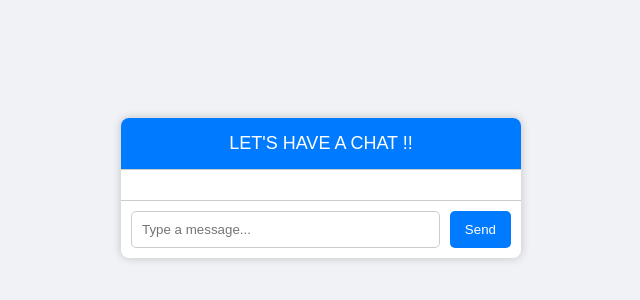
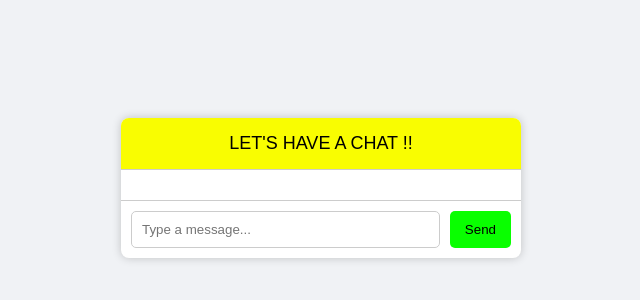
Before and after one commit to Tamanna-Sinha/Chat-Application, a plain HTML site: page index.html in a window 1280 px wide. Shown: the part 212-512 px from the top of the page, without its empty margins (319-959 px from the left). Drawn offline with Linux system fonts and the light colour scheme.

Commit message:
Update style.css

```diff
--- a/style.css
+++ b/style.css
@@ -19,8 +19,8 @@ body {
   }
 
   .chat-header {
-    background: #007bff;
-    color: white;
+    background: #f9fd01;
+    color: black;
     padding: 15px;
     font-size: 18px;
     text-align: center;
@@ -67,8 +67,8 @@ body {
   .chat-input button {
     margin-left: 10px;
     padding: 10px 15px;
-    background: #007bff;
-    color: white;
+    background: #09ff00;
+    color: black;
     border: none;
     border-radius: 5px;
     cursor: pointer;
```
